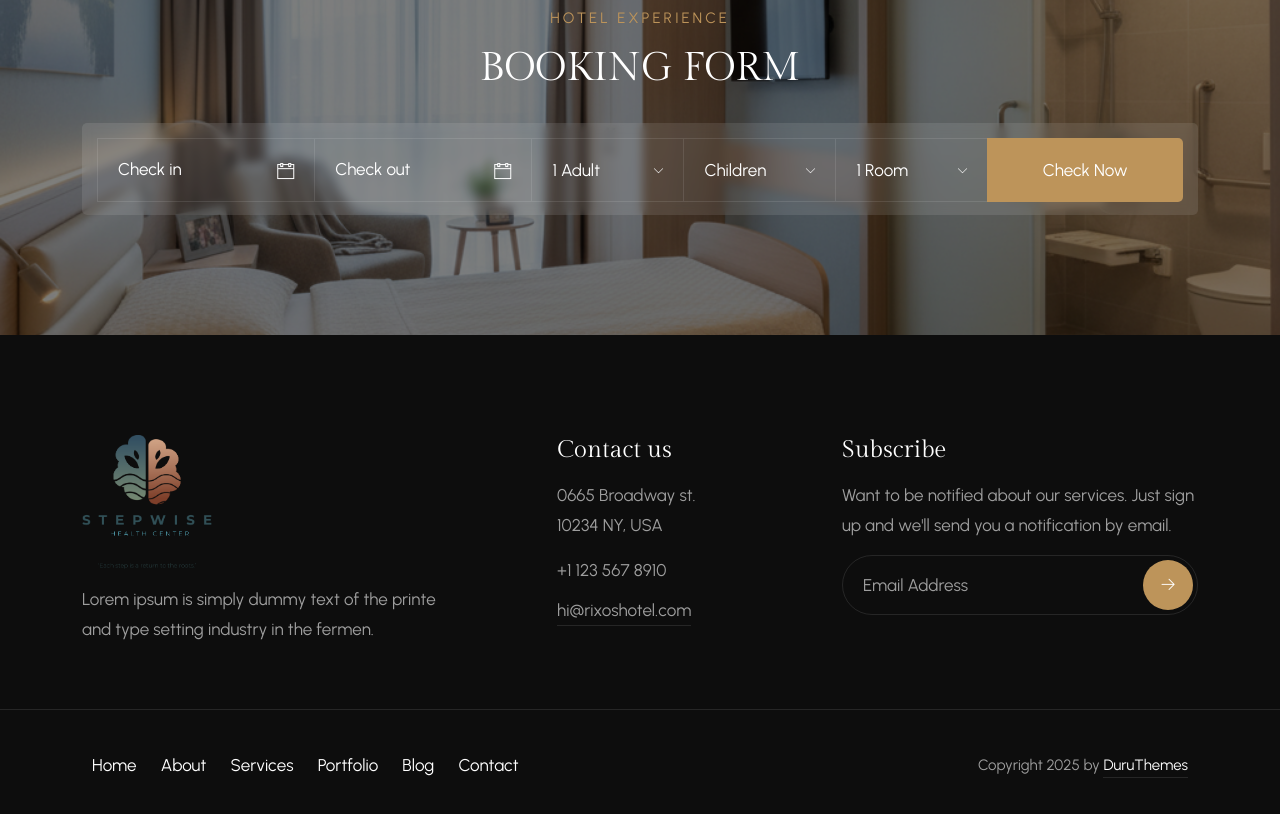
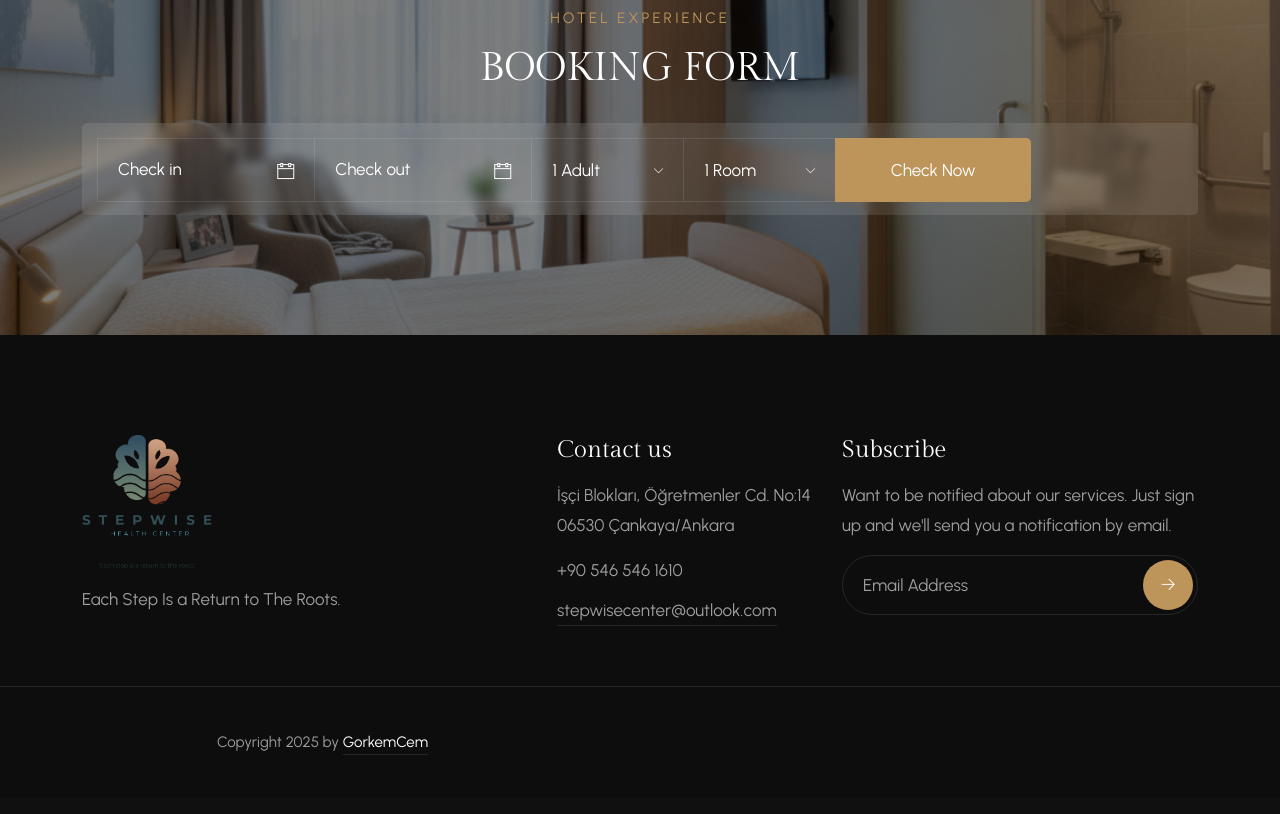
Before and after one commit to step-wise-center/stepwise.github.io, a plain HTML site: page index.html in a window 1280 px wide. Shown: the part 3687-4501 px from the top of the page. Drawn offline with nearby package versions, Linux system fonts and the light colour scheme; a web font is replaced by a local one.

Commit message:
index.html

```diff
--- a/index.html
+++ b/index.html
@@ -270,20 +270,6 @@
                             </div>
                         </div>
                     </div>
-                    <div class="col2 c4">
-                        <div class="select1_wrapper border-l border-b border-t border-r">
-                            <label>Children</label>
-                            <div class="select1_inner">
-                                <select class="select2 select" style="width: 100%">
-                                    <option value="1">Children</option>
-                                    <option value="1">1 Child</option>
-                                    <option value="2">2 Children</option>
-                                    <option value="3">3 Children</option>
-                                    <option value="4">4 Children</option>
-                                </select>
-                            </div>
-                        </div>
-                    </div>
                     <div class="col2 c5">
                         <div class="select1_wrapper border-l border-b border-t border-r">
                             <label>Rooms</label>
@@ -313,17 +299,17 @@
                     <div class="col-md-4 mb-30">
                         <div class="item">
                             <div class="logo"><img src="img/logo.png" alt=""></div>
-                            <p>Lorem ipsum is simply dummy text of the printe and type setting industry in the fermen.</p>
+                            <p>Each Step Is a Return to The Roots.</p>
                         </div>
                     </div>
                     <div class="col-md-3 offset-md-1 mb-30">
                         <div class="item">
                             <h3>Contact us</h3>
-                            <p>0665 Broadway st.
-                                <br>10234 NY, USA
+                            <p>İşçi Blokları, Öğretmenler Cd. No:14
+                                <br>06530 Çankaya/Ankara
                             </p>
-                            <div class="phone"><a href="tel:+410315520900">+1 123 567 8910</a></div>
-                            <div class="mail"><a href="mailto:hi@rixoshotel.com">hi@rixoshotel.com</a></div>
+                            <div class="phone"><a href="tel:+905465461610">+90 546 546 1610</a></div>
+                            <div class="mail"><a href="mailto:hi@rixoshotel.com">stepwisecenter@outlook.com</a></div>
                         </div>
                     </div>
                     <div class="col-md-4 mb-30">
@@ -345,20 +331,8 @@
         <div class="bottom">
             <div class="container">
                 <div class="row">
-                    <div class="col-lg-8 col-md-12">
-                        <div class="links">
-                            <ul>
-                                <li><a href="index.html">Home</a></li>
-                                <li><a href="about.html">About</a></li>
-                                <li><a href="https://duruthemes.com/demo/html/rixos/dark/services.html">Services</a></li>
-                                <li><a href="https://duruthemes.com/demo/html/rixos/dark/portfolio.html">Portfolio</a></li>
-                                <li><a href="blog1.html">Blog</a></li>
-                                <li><a href="contact.html">Contact</a></li>
-                            </ul>
-                        </div>
-                    </div>
                     <div class="col-lg-4 col-md-12 text-end">
-                        <p>Copyright 2025 by <a href="index.html#">DuruThemes</a></p>
+                        <p>Copyright 2025 by <a href="index.html#">GorkemCem</a></p>
                     </div>
                 </div>
             </div>
```
